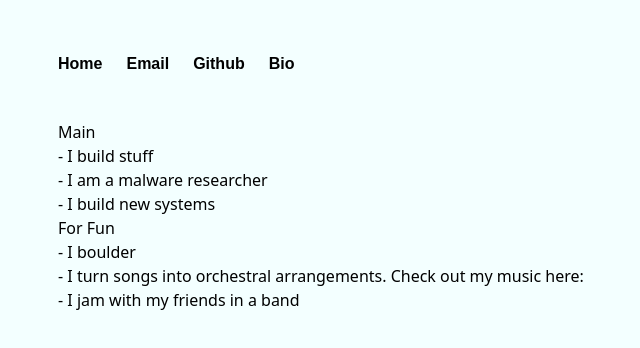
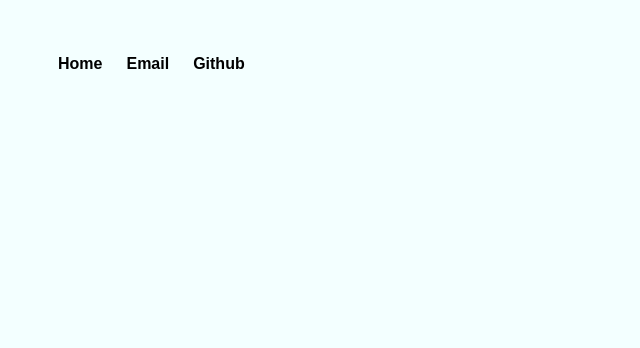
Before and after one commit to adawongHL/adawongHL.github.io, a Next.js app: page /bio in a window 1280 px wide. Shown: the top 348 px of the page, without its empty margins (70-710 px from the left). Built offline with nearby package versions, Linux system fonts and the light colour scheme; a web font is replaced by a local one.

Commit message:
chore: remove draft bio

```diff
--- a/src/app/bio/page.tsx
+++ b/src/app/bio/page.tsx
@@ -4,13 +4,5 @@ import { monda } from "@/utils/fonts";
 export default function Bio() {
     return (
         <div>
-            <h1>Main</h1>
-            <p>- I build stuff</p>
-            <p>- I am a malware researcher</p>
-            <p>- I build new systems</p>
-            <h1>For Fun</h1>
-            <p>- I boulder</p>
-            <p>- I turn songs into orchestral arrangements. Check out my music here:</p>
-            <p>- I jam with my friends in a band </p>
         </div>)
 }
--- a/src/components/TopNav.tsx
+++ b/src/components/TopNav.tsx
@@ -7,7 +7,7 @@ export default function TopNav() {
         { label: "Home", href: "/" },
         { label: "Email", href: "mailto:business.adawong@gmail.com" },
         { label: "Github", href: "https://github.com/adawongHL" },
-        { label: "Bio", href: "/bio" }
+        // { label: "Bio", href: "/bio" }
       ].map(({ label, href }) => (
         <a
           key={label}
```
